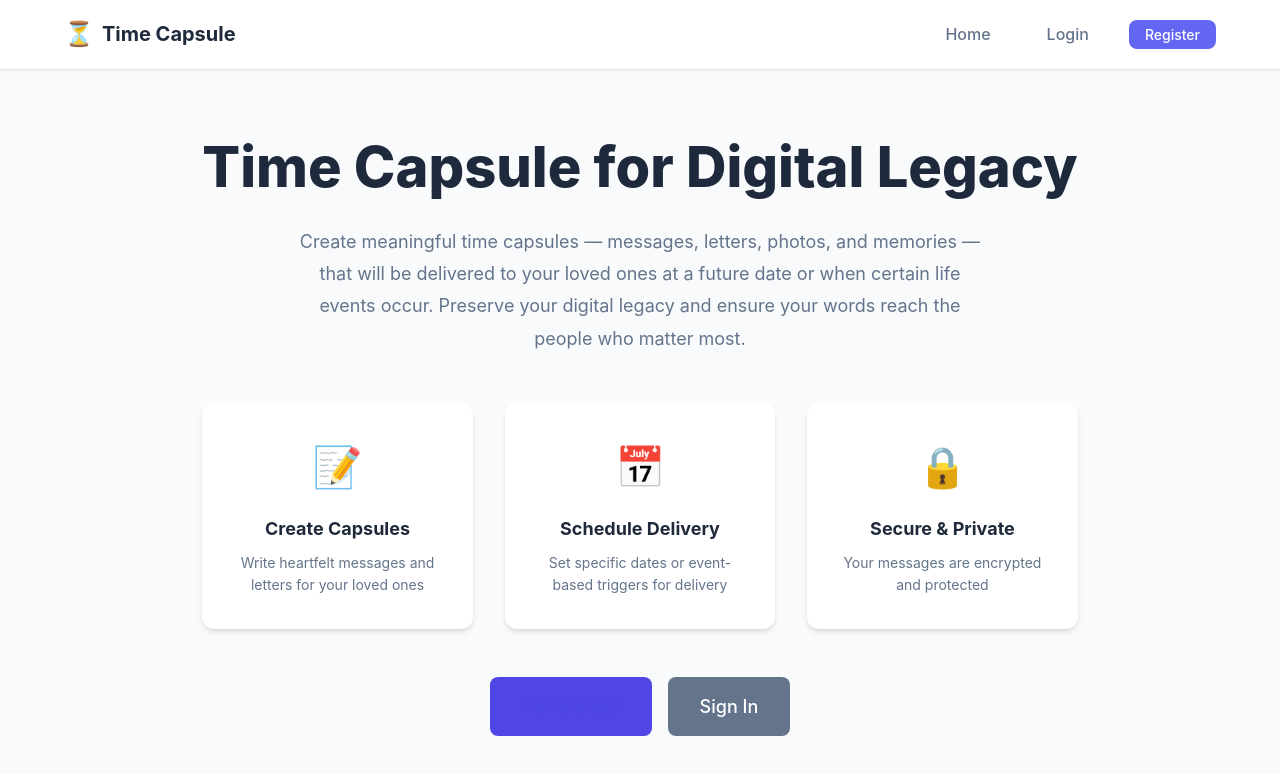
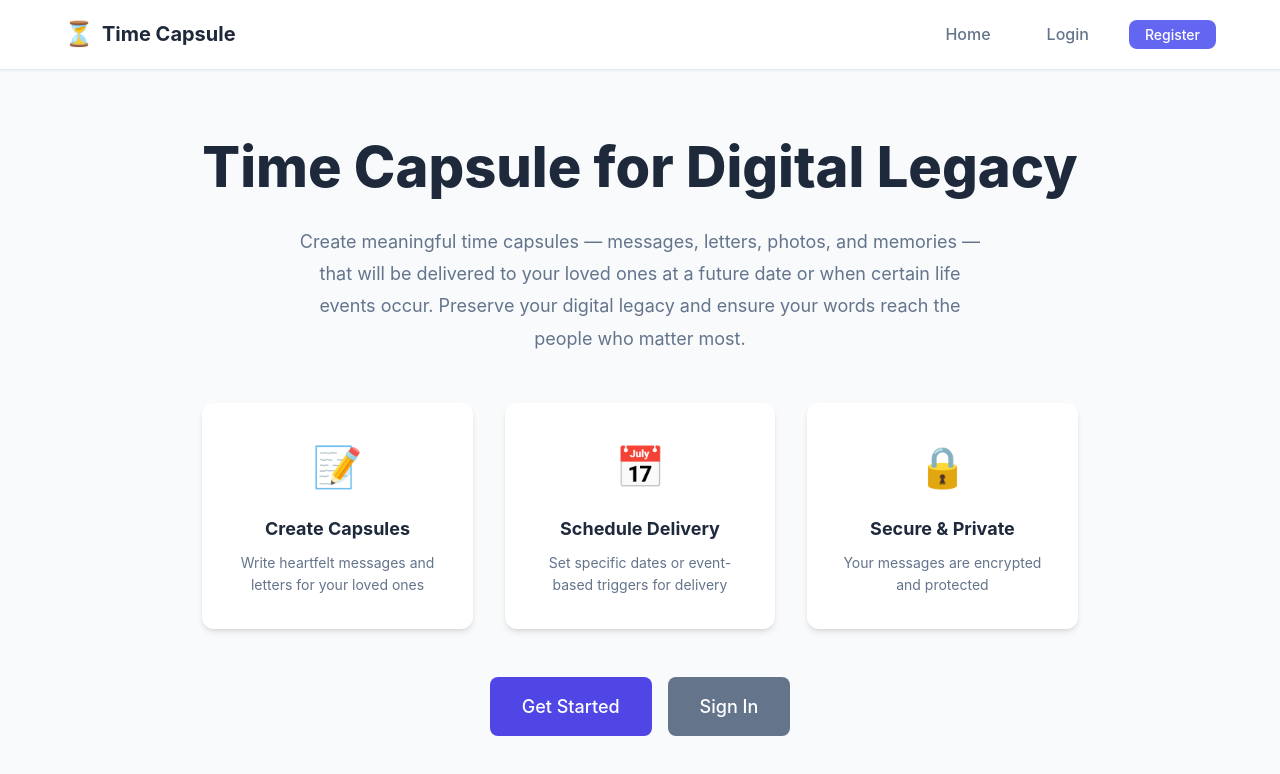
Before and after one commit to iamrishu11/Time-Capsule, a React (Vite) app in the folder frontend/: page / in a window 1280 px wide. In both pictures the pointer is over the link "Get Started". Shown: the top 774 px of the page. Built offline with nearby package versions, Linux system fonts and the light colour scheme; no server answers.

Commit message:
enhance button hover states with color adjustments

```diff
--- a/frontend/src/index.css
+++ b/frontend/src/index.css
@@ -127,6 +127,8 @@ a:hover {
 
 .btn-primary:hover:not(:disabled) {
   background-color: var(--color-primary-dark);
+  color: white;
+  text-decoration: none;
 }
 
 .btn-secondary {
@@ -136,6 +138,7 @@ a:hover {
 
 .btn-secondary:hover:not(:disabled) {
   background-color: var(--color-secondary-dark);
+  color: white;
 }
 
 .btn-outline {
--- a/frontend/src/pages/Dashboard.css
+++ b/frontend/src/pages/Dashboard.css
@@ -35,6 +35,12 @@
 .header-actions {
   display: flex;
   gap: var(--spacing-sm);
+  align-items: center;
+}
+
+.header-actions .btn {
+  white-space: nowrap;
+  overflow: visible;
 }
 
 .dashboard-content {
@@ -98,9 +104,12 @@
 }
 
 .action-card:hover {
-  transform: translateY(-2px);
   box-shadow: var(--shadow-md);
-  color: var(--color-primary);
+}
+
+.action-card.btn:hover,
+.action-card .btn:hover {
+  color: white;
 }
 
 .action-icon {
--- a/frontend/src/pages/Home.css
+++ b/frontend/src/pages/Home.css
@@ -76,6 +76,12 @@
 .hero-cta .btn {
   padding: var(--spacing-md) var(--spacing-xl);
   font-size: var(--font-size-lg);
+  white-space: nowrap;
+}
+
+.hero-cta .btn-primary:hover,
+.hero-cta .btn-secondary:hover {
+  color: white;
 }
 
 /* Responsive home page */
--- a/frontend/src/pages/Recipients.css
+++ b/frontend/src/pages/Recipients.css
@@ -192,6 +192,7 @@
 
 .btn-danger:hover:not(:disabled) {
   background-color: #dc2626;
+  color: white;
 }
 
 /* Responsive */
```
